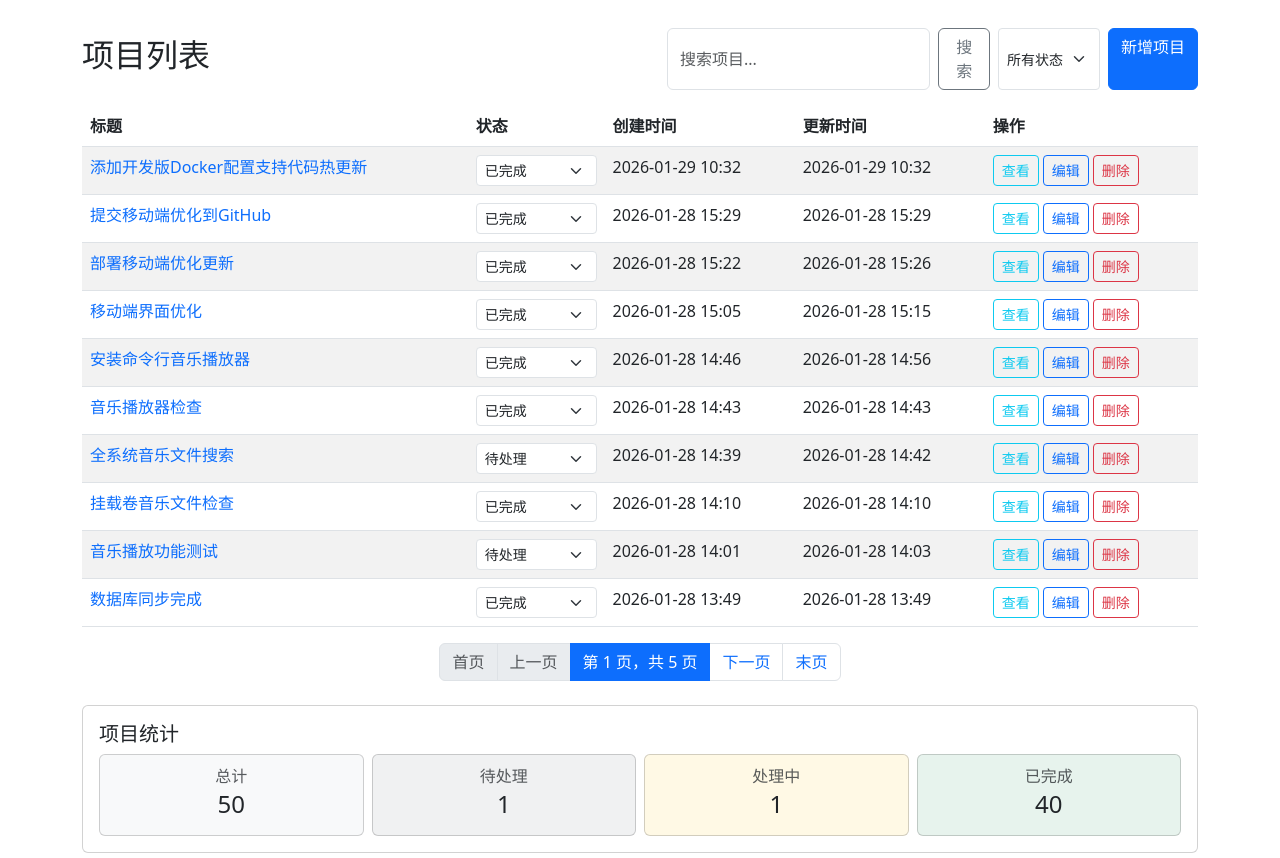
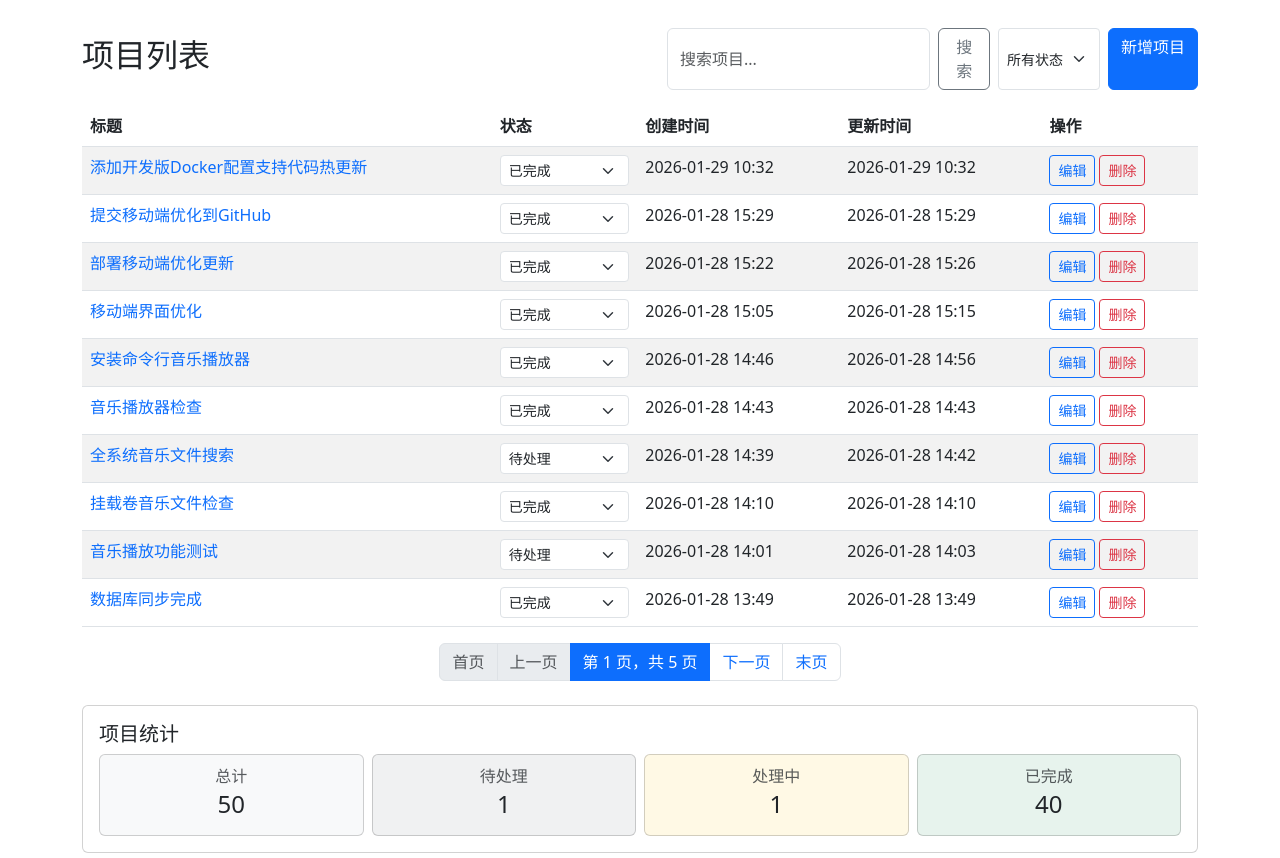
Before and after one commit to gordonho/moltbot-project-manager, a Django app: page / in a window 1280 px wide. Shown: the part 70-928 px from the top of the page. Run offline with Django 4.2, Linux system fonts and the light colour scheme; data comes from the database, SQL or seed files in the repository.

Commit message:
移除重复的查看按钮
- 从项目列表中移除了'查看'按钮
- 因为点击项目标题已经可以查看详细信息
- 保留了'编辑'和'删除'按钮以维持必要的操作功能

```diff
--- a/projects/templates/projects/project_list.html
+++ b/projects/templates/projects/project_list.html
@@ -71,7 +71,6 @@
                             <td class="d-none d-md-table-cell">{{ project.updated_at|date:"Y-m-d H:i" }}</td>
                             <td>
                                 <div class="d-flex flex-wrap gap-1">
-                                    <a href="{% url 'project_detail' project.pk %}" class="btn btn-sm btn-outline-info">查看</a>
                                     <a href="{% url 'project_edit' project.pk %}" class="btn btn-sm btn-outline-primary">编辑</a>
                                     <a href="{% url 'project_delete' project.pk %}" class="btn btn-sm btn-outline-danger">删除</a>
                                 </div>
```
